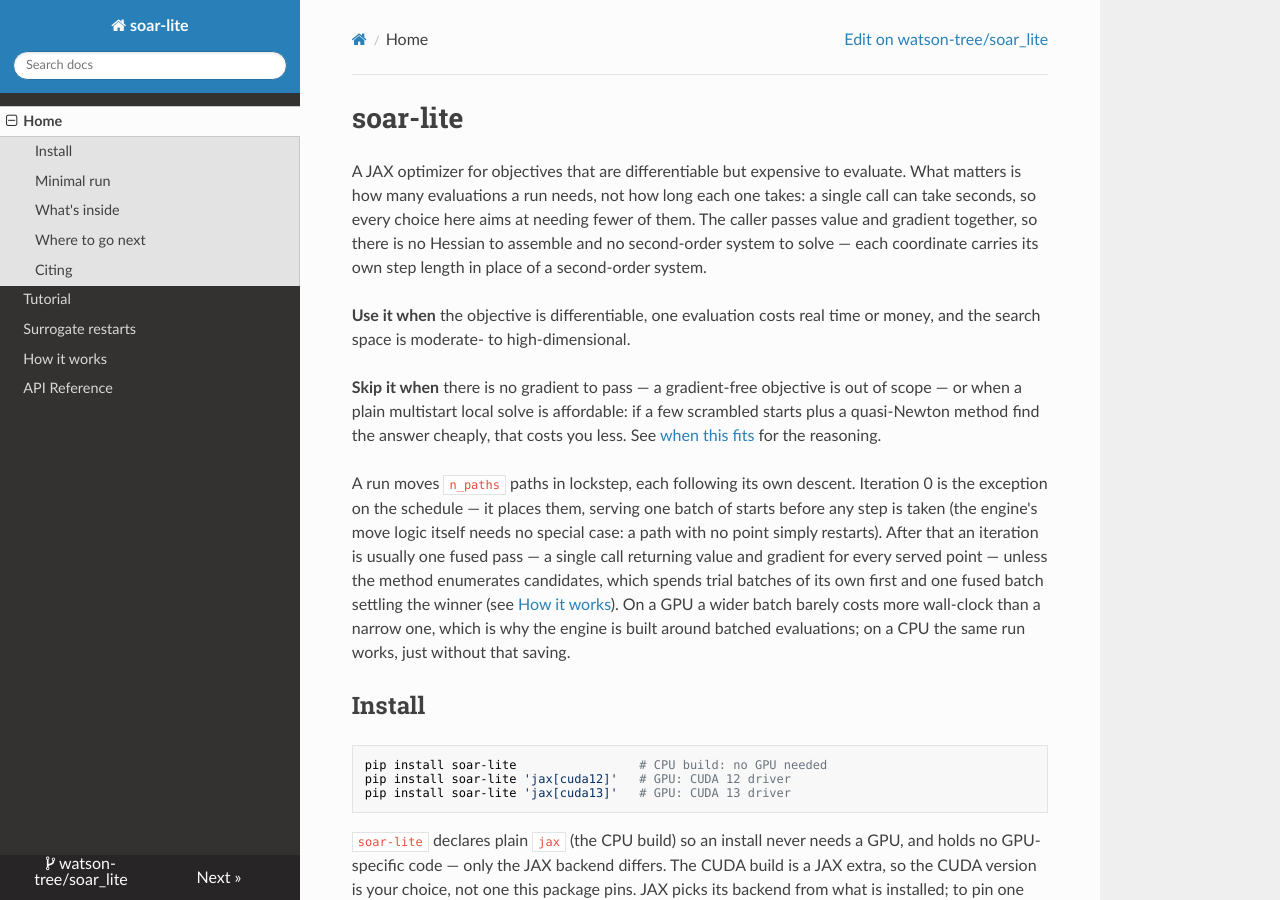
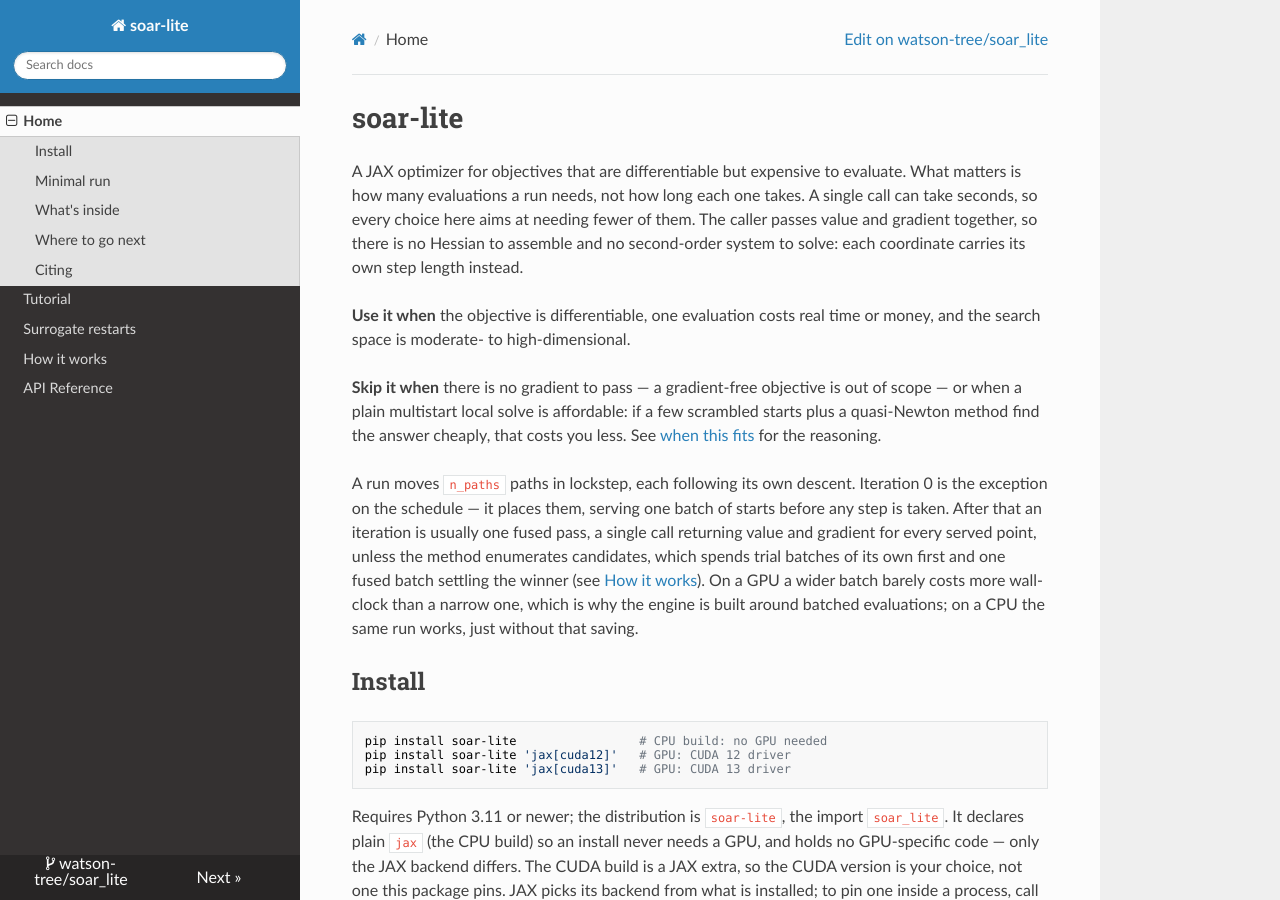
Before and after one commit to watson-tree/soar_lite, an MkDocs documentation site: the page built from docs/index.md, in a window 1280 px wide and 900 px high. Built offline with MkDocs 1.6.1, drawn with Linux system fonts in a browser that asks for light colours; nearby versions of some CDN libraries; some of the changed text lies outside the part shown.

Commit message:
docs: trim the shared entry, and say what the install needs
Both front doors share one opening, `Install`, `Minimal run`, `What's inside`
and `Citing`, so the canonical `docs/index.md` is edited and copied into the
README with its `docs/` link prefixes.

- opening: split the rationale sentence, drop the repeated "second-order
  system", and remove the aside about the move logic (a path with no point
  simply restarts), which has its home in `how-it-works`.
- install: state the Python floor and the `soar-lite` / `soar_lite` split
  between distribution and import.
- what's inside: name the momentum knob `mu`, which `Results` uses and nothing
  else in the entry defined, and unwrap the nested em dashes around
  `restart_stalled`.

````diff
--- a/docs/index.md
+++ b/docs/index.md
@@ -2,10 +2,10 @@
 
 A JAX optimizer for objectives that are differentiable but expensive to
 evaluate. What matters is how many evaluations a run needs, not how long each one
-takes: a single call can take seconds, so every choice here aims at needing fewer
+takes. A single call can take seconds, so every choice here aims at needing fewer
 of them. The caller passes value and gradient together, so there is no Hessian to
-assemble and no second-order system to solve — each coordinate carries its own
-step length in place of a second-order system.
+assemble and no second-order system to solve: each coordinate carries its own
+step length instead.
 
 **Use it when** the objective is differentiable, one evaluation costs real time
 or money, and the search space is moderate- to high-dimensional.
@@ -18,11 +18,10 @@ the reasoning.
 
 A run moves `n_paths` paths in lockstep, each following its own descent.
 Iteration 0 is the exception on the schedule — it places them, serving one batch
-of starts before any step is taken (the engine's move logic itself needs no
-special case: a path with no point simply restarts). After that an iteration is
-usually one fused pass — a single call returning value and gradient for every
-served point — unless the method enumerates candidates, which spends trial
-batches of its own first and one fused batch settling the winner (see
+of starts before any step is taken. After that an iteration is usually one fused
+pass, a single call returning value and gradient for every served point, unless
+the method enumerates candidates, which spends trial batches of its own first and
+one fused batch settling the winner (see
 [How it works](explanation/how-it-works.md)). On a
 GPU a wider batch barely costs more wall-clock than a narrow one, which is why
 the engine is built around batched evaluations; on a CPU the same run works,
@@ -36,12 +35,13 @@ pip install soar-lite 'jax[cuda12]'   # GPU: CUDA 12 driver
 pip install soar-lite 'jax[cuda13]'   # GPU: CUDA 13 driver
 ```
 
-`soar-lite` declares plain `jax` (the CPU build) so an install never needs a GPU,
-and holds no GPU-specific code — only the JAX backend differs. The CUDA build is a
-JAX extra, so the CUDA version is your choice, not one this package pins. JAX
-picks its backend from what is installed; to pin one inside a process, call
-`jax.config.update("jax_platform_name", "cpu")` — or `"cuda"` — before any JAX
-work.
+Requires Python 3.11 or newer; the distribution is `soar-lite`, the import
+`soar_lite`. It declares plain `jax` (the CPU build) so an install never needs a
+GPU, and holds no GPU-specific code — only the JAX backend differs. The CUDA
+build is a JAX extra, so the CUDA version is your choice, not one this package
+pins. JAX picks its backend from what is installed; to pin one inside a process,
+call `jax.config.update("jax_platform_name", "cpu")` — or `"cuda"` — before any
+JAX work.
 
 ## Minimal run
 
@@ -87,14 +87,15 @@ schedules the work, and nothing beyond JAX and the standard library.
   owns the domain, the run's gates (`max_iters` and `time_limit`, plus the
   caller's `budget_check`), and the restart schedule: a path stalls when its
   `propose` answers `None` or its point fails the finite gate, and the engine
-  redraws it — a path that holds a point needs `restart_stalled` on, while a
-  path that holds none is always re-drawn — from a fresh point.
+  redraws it from a fresh point. A stalled path that holds a point is re-drawn
+  only with `restart_stalled` on; one that holds none is always re-drawn.
 - **The local method, `LocalSolver`** — one path's descent step,
   `DiagonalPreconditioner` by default: a per-coordinate inverse-curvature
   scale re-estimated from successive gradients, no matrix and no scalar
-  learning rate to tune. It takes one whole step, value and gradient read
-  together; a method that does enumerate
-  candidates names its own winner, and the engine settles that winner alone.
+  learning rate to tune; a momentum `mu` (0 by default) blends the gradient
+  with its own history. It takes one whole step, value and gradient read
+  together; a method that does enumerate candidates names its own winner, and
+  the engine settles that winner alone.
 - **The restart source, `GlobalModel`** — where a restarted path is placed, plus
   the run's evidence sink; it also places iteration 0's flock when `x0` is left
   `None`. `SampleGlobalModel` ignores the evidence and draws from the domain;
````
Also changed, not shown: README.md (+20 -19 lines).
